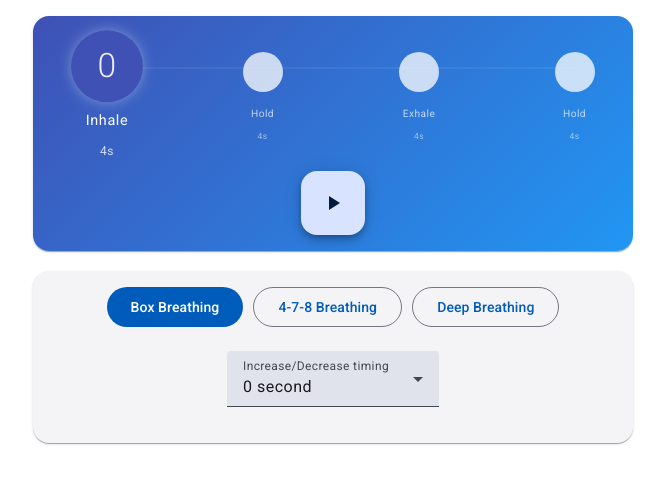
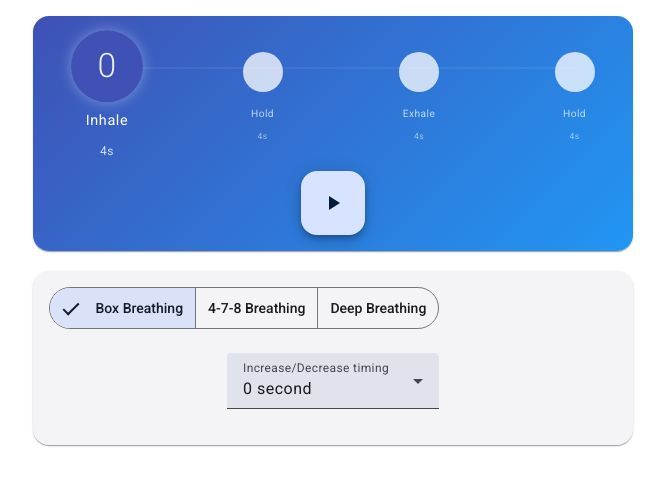
Before and after one commit to ncpenn/angular-breathing, an Angular app: page / in a window 1280 px wide. Shown: the top 486 px of the page, without its empty margins (307-972 px from the left). Built offline with nearby package versions, Linux system fonts and the light colour scheme.

Commit message:
using mat group toggle

```diff
--- a/src/components/breathing-app/breathing-app.component.html
+++ b/src/components/breathing-app/breathing-app.component.html
@@ -22,28 +22,17 @@
   </mat-card>
   <mat-card class="settings-card">
     <mat-card-content>
-      <!-- Pattern Selection -->
       <div class="pattern-selection">
-        <div class="pattern-buttons">
-          <ng-container *ngFor="let pattern of patterns">
-            <ng-container
-              *ngIf="pattern.name === selectedPattern.name; else notSelected"
-            >
-              <button
-                mat-flat-button
-                color="primary"
-                (click)="selectPattern(pattern)"
-              >
-                {{ pattern.name }}
-              </button>
-            </ng-container>
-            <ng-template #notSelected>
-              <button mat-stroked-button (click)="selectPattern(pattern)">
-                {{ pattern.name }}
-              </button>
-            </ng-template>
-          </ng-container>
-        </div>
+        <mat-button-toggle-group aria-label="Pattern selection">
+          <mat-button-toggle
+            *ngFor="let pattern of patterns"
+            [value]="pattern"
+            [checked]="pattern.name === selectedPattern.name"
+            (change)="selectPattern(pattern)"
+          >
+            {{ pattern.name }}
+          </mat-button-toggle>
+        </mat-button-toggle-group>
       </div>
       <div class="speed-control">
         <div class="select-container">
--- a/src/components/breathing-app/breathing-app.component.ts
+++ b/src/components/breathing-app/breathing-app.component.ts
@@ -11,6 +11,7 @@ import { Subscription } from "rxjs";
 import { MatSelectModule } from "@angular/material/select";
 import { MatFormFieldModule } from "@angular/material/form-field";
 import { MatOptionModule } from "@angular/material/core";
+import { MatButtonToggleModule } from "@angular/material/button-toggle";
 
 @Component({
   selector: "breathing-app",
@@ -25,6 +26,7 @@ import { MatOptionModule } from "@angular/material/core";
     MatSelectModule,
     MatFormFieldModule,
     MatOptionModule,
+    MatButtonToggleModule,
   ],
   templateUrl: "./breathing-app.component.html",
   styleUrls: ["./breathing-app.component.scss"],
```
